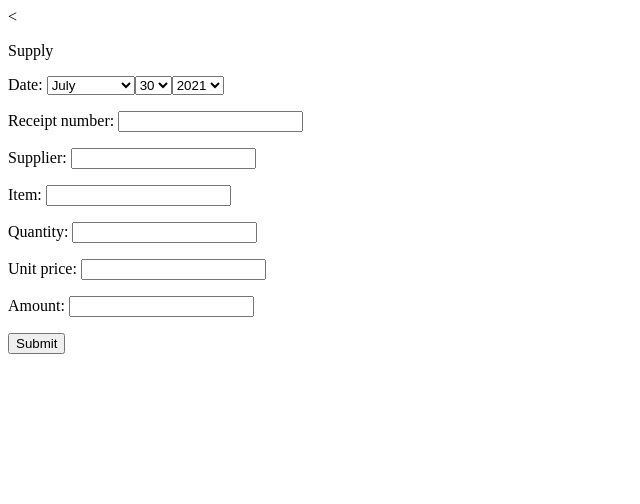
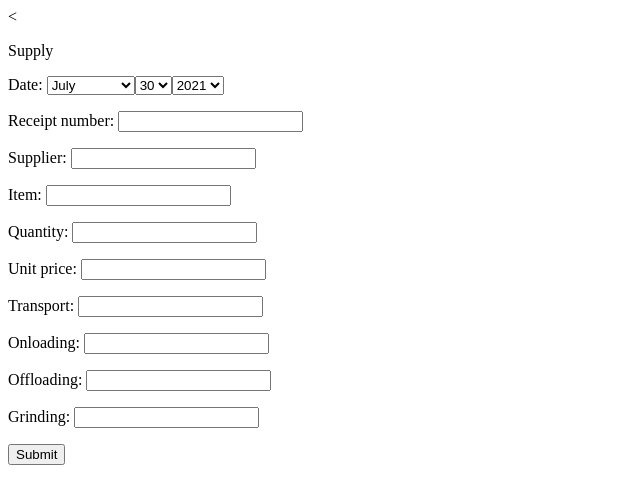
Before and after one commit to jakobwamani/kamanyire, a Django app: page /supply in a window 1280 px wide. Shown: the top 504 px of the page, without its empty margins (0-640 px from the left). Run offline with Django 3.2, Linux system fonts and the light colour scheme.

Commit message:
working_on_the_supply_model

```diff
--- a/sts_project/profit_pen_app/forms.py
+++ b/sts_project/profit_pen_app/forms.py
@@ -15,8 +15,15 @@ class RawMaterialForm(forms.ModelForm):
 	item = forms.CharField()
 	quantity = forms.IntegerField()
 	unit_price = forms.IntegerField()
-	amount = forms.IntegerField()
-    # year = forms.ChoiceField(choices=year_choices)
+	# i  cannot edit this stuff from right here so all amounts will shown in the retrieve view
+	# amount = forms.IntegerField()
+	transport = forms.IntegerField()
+	onloading = forms.IntegerField()
+	offloading = forms.IntegerField()
+	grinding = forms.IntegerField()
+	# i  cannot edit this stuff from right here so all amounts will shown in the retrieve view
+	# fullamount = forms.IntegerField()
+
 
 
 	# create meta class
@@ -24,11 +31,7 @@ class RawMaterialForm(forms.ModelForm):
 		# specify model to be used
 		model = RawMaterial
 
-		# specify fields to be used
-		# YEARS= [x for x in range(2020,2025)]
-  		# date = forms.DateField(label='Date', widget=forms.SelectDateWidget(years=YEARS),initial=timezone.now())
-
-
+		# exclude = ["amount","fullamount",]
 		fields = [
 
 			"date",
@@ -37,5 +40,8 @@ class RawMaterialForm(forms.ModelForm):
 			"item",
 			"quantity",
 			"unit_price",
-			"amount",
+			"transport",
+			"onloading",
+			"offloading",
+			"grinding",
 		]
--- a/sts_project/profit_pen_app/models.py
+++ b/sts_project/profit_pen_app/models.py
@@ -11,7 +11,16 @@ class RawMaterial(models.Model):
 	item = models.CharField(max_length = 50)
 	quantity = models.IntegerField()
 	unit_price = models.IntegerField()
-	amount = models.IntegerField()
+	#Am making this a null True because when the user is entering the supply data , am not able to make it appear
+	#immediately , that's above my paygrade
+	amount = models.IntegerField(null=True)
+	transport = models.IntegerField()
+	onloading = models.IntegerField()
+	offloading = models.IntegerField()
+	grinding = models.IntegerField()
+	#Am making this a null True because when the user is entering the supply data , am not able to make it appear
+	#immediately , that's above my paygrade
+	fullamount = models.IntegerField(null=True)
 
 
 	# renames the instances of the model
--- a/sts_project/profit_pen_app/templates/profit_pen_app/supply.html
+++ b/sts_project/profit_pen_app/templates/profit_pen_app/supply.html
@@ -6,9 +6,10 @@
 </head>
 <body>
 <form method="POST" enctype="multipart/form-data">
+	<!-- Security token  Make sure you put this immediately after the form tag-->
+	{% csrf_token %}
 	<p>Supply</p>
-	<!-- Security token -->
-	{% csrf_token %}
+
 
 	<!-- Using the formset -->
 	{{ form.as_p }}
--- a/sts_project/profit_pen_app/urls.py
+++ b/sts_project/profit_pen_app/urls.py
@@ -7,5 +7,6 @@ urlpatterns = [
     path('', views.index, name='index'),
 
     path('supply',views.create_supply , name='get_supply'),
+    path('view_supply',views.view_supply , name = 'view_supplies')
 
 ]
--- a/sts_project/profit_pen_app/views.py
+++ b/sts_project/profit_pen_app/views.py
@@ -14,7 +14,42 @@ def create_supply(request):
 	# add the dictionary during initialization
 	form = RawMaterialForm(request.POST or None)
 	if form.is_valid():
+		# July 30th 2021
+		# the line below is how you get data from a form
+		# i need to calculate the amount and also the full amount it cost kamanyire to get a supply
+		# for amount , i could say , its quantity multiplied by unit_price
+		# for full amount , its am amount + transport + onloading + offloading + grinding
+		# i have to get each one of them first then treat them
+		# quantity = form.cleaned_data.get("quantity")
+		# unit_price = form.cleaned_data.get("unit_price")
+		# transport = form.cleaned_data.get("transport")
+		# onloading = form.cleaned_data.get("onloading")
+		# offloading = form.cleaned_data.get("offloading")
+		# grinding = form.cleaned_data.get("grinding")
+		# set the amount and full amount
+		# raw_material_amount = quantity * unit_price
+		# transactional_fullamount = raw_material_amount + transport + onloading + offloading + grinding
+		# setattr(form, amount, raw_material_amount)
+		# i have decided to leave out amount and full amount from the database because , i have failed to derive
+		# and enter them in the form at once
+
+
+
+		# print(supplier)
 		form.save()
 
 	context['form']= form
 	return render(request, "supply.html", context)
+
+def view_supply(request):
+    # dictionary for initial data with
+    # field names as keys
+    context = {}
+
+    # add the dictionary during initialization
+
+    supply_list = RawMaterial.objects.all()
+
+    context_dict = {'supply_list' : supply_list}
+
+    return render(request, "view_supply.html", context_dict)
```
Also changed, not shown: sts_project/profit_pen_app/templates/profit_pen_app/view_supply.html (added, +20 -0 lines), README.md, sts_project/db.sqlite3, sts_project/profit_pen_app/migrations/0001_initial.py, sts_project/profit_pen_app/migrations/0002_auto_20210730_1954.py (added).
